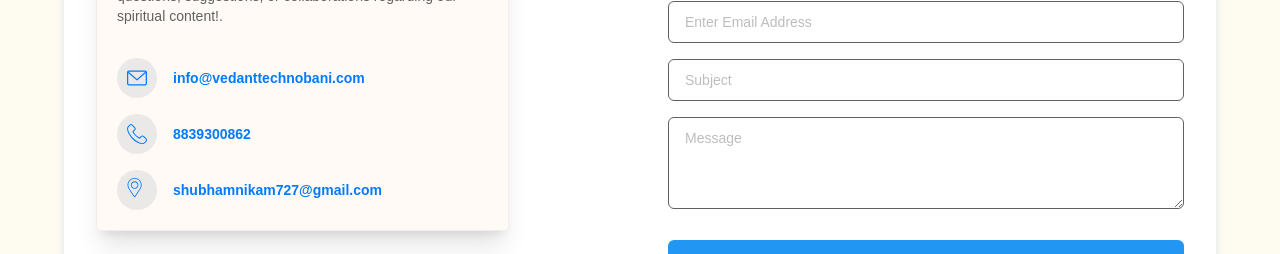
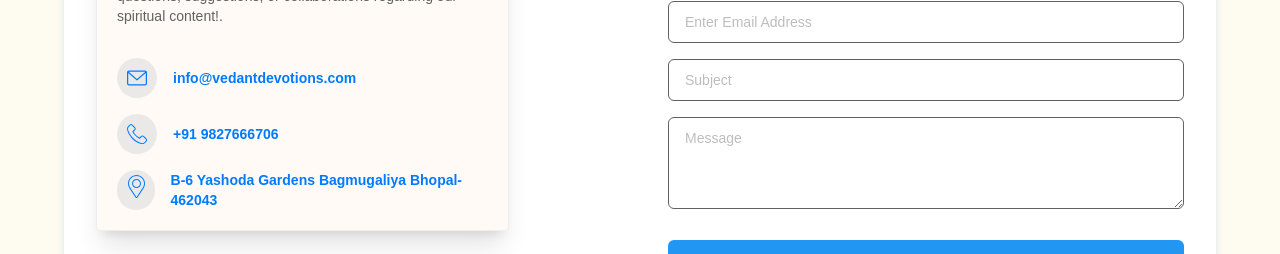
Before and after one commit to TechnoVani/Vedant, a React (Vite) app: page /contact in a window 1280 px wide. Shown: the part 445-699 px from the top of the page. Built offline with nearby package versions, Linux system fonts and the light colour scheme.

Commit message:
change remote origin

```diff
--- a/src/components/ContactUs.jsx
+++ b/src/components/ContactUs.jsx
@@ -40,7 +40,7 @@ const ContactUs = () => {
                                                 </svg>
                                             </div>
                                             <a href="#" class="text-[#007bff] text-sm ml-4">
-                                                <strong>info@vedanttechnobani.com</strong>
+                                                <strong>info@vedantdevotions.com</strong>
                                             </a>
                                         </li>
                                     </ul>
@@ -53,21 +53,21 @@ const ContactUs = () => {
                                                 </svg>
                                             </div>
                                             <a href="javascript:void(0)" class="text-[#007bff] text-sm ml-4">
-                                                <strong>8839300862</strong>
+                                                <strong>+91 9827666706</strong>
                                             </a>
                                         </li>
                                     </ul>
                                     <ul class="mt-4">
                                         <li class="flex items-center">
-                                            <div class="bg-[#e6e6e6cf] h-10 w-10 rounded-full flex items-center justify-center shrink-0">
+                                            <div class="bg-[#e6e6e6cf] h-10 w-10 rounded-full flex items-center justify-end">
 
-                                                <svg xmlns="http://www.w3.org/2000/svg" width="25px" height="25px" fill='#007bff' viewBox="0 0 479.058 479.058">
+                                                <svg xmlns="http://www.w3.org/2000/svg" width="30px" height="30px" fill='#007bff' viewBox="0 0 479.058 479.058">
                                                     <path d="M184.08 0c-74.992 0-136 61.008-136 136 0 24.688 11.072 51.24 11.536 52.36 3.576 8.488 10.632 21.672 15.72 29.4l93.248 141.288c3.816 5.792 9.464 9.112 15.496 9.112s11.68-3.32 15.496-9.104l93.256-141.296c5.096-7.728 12.144-20.912 15.72-29.4.464-1.112 11.528-27.664 11.528-52.36 0-74.992-61.008-136-136-136zM293.8 182.152c-3.192 7.608-9.76 19.872-14.328 26.8l-93.256 141.296c-1.84 2.792-2.424 2.792-4.264 0L88.696 208.952c-4.568-6.928-11.136-19.2-14.328-26.808-.136-.328-10.288-24.768-10.288-46.144 0-66.168 53.832-120 120-120s120 53.832 120 120c0 21.408-10.176 45.912-10.28 46.152z" data-original="#000000"></path>
                                                     <path d="M184.08 64.008c-39.704 0-72 32.304-72 72s32.296 72 72 72 72-32.304 72-72-32.296-72-72-72zm0 128c-30.872 0-56-25.12-56-56s25.128-56 56-56 56 25.12 56 56-25.128 56-56 56z" data-original="#000000"></path>
                                                 </svg>
                                             </div>
                                             <a href="javascript:void(0)" class="text-[#007bff] text-sm ml-4">
-                                                <strong>shubhamnikam727@gmail.com</strong>
+                                                <strong>B-6 Yashoda Gardens Bagmugaliya Bhopal-462043</strong>
                                             </a>
                                         </li>
                                     </ul>
```
